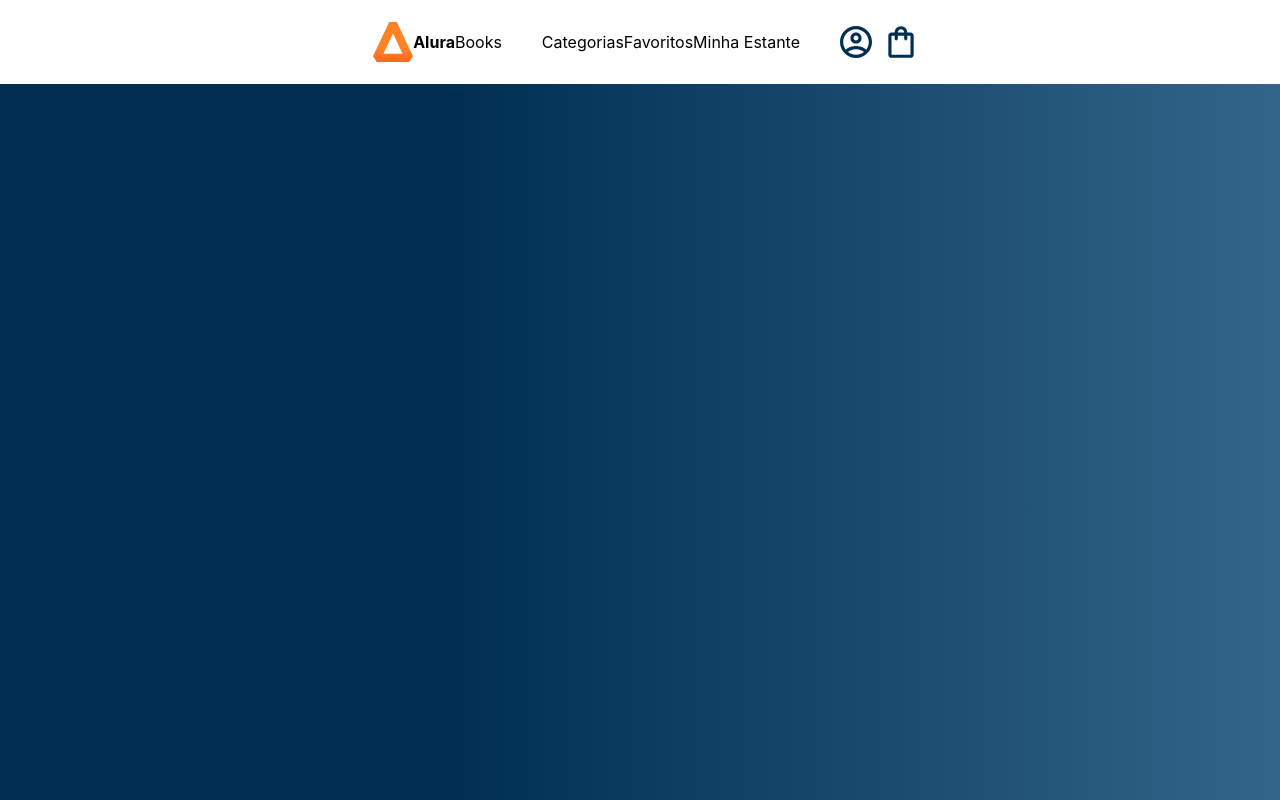
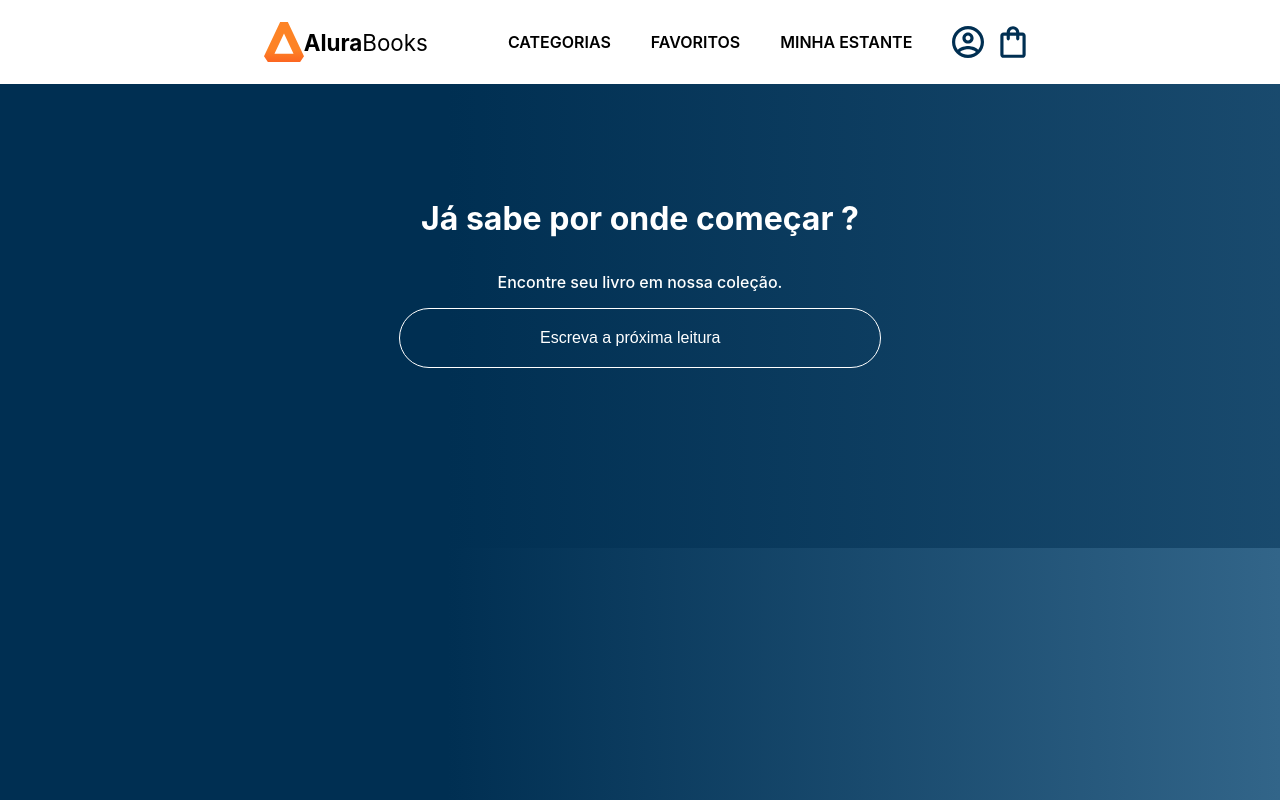
Before and after one commit to brunoidalgo/alura-books-react, a React (Create React App) app: page / in a window 1280 px wide. Built offline with nearby package versions, Linux system fonts and the light colour scheme.

Commit message:
Issue: Adicionando Lookup de Busca

```diff
--- a/src/App.js
+++ b/src/App.js
@@ -1,21 +1,19 @@
 import Header from './components/Header';
+import Search from './components/Search';
 import styled from 'styled-components';
 
 const AppContainer = styled.div`
     width: 100vw;
     height: 100vh;
     background-image: linear-gradient(90deg, #002F52 35%, #326589);
-
-  li {
-    list-style: none;
-  }
-`
+`;
 
 
 export default function App() {
   return (
     <AppContainer>
       <Header/>
+      <Search/>
     </AppContainer>
   );
 }
--- a/src/components/Header/index.js
+++ b/src/components/Header/index.js
@@ -13,6 +13,7 @@ const HeaderContainer = styled.header`
 
 const LogoContainer = styled.div`
     display: flex;
+    font-size:1.4em;
 `;
 
 const LogoImg = styled.img`
@@ -22,6 +23,12 @@ const LogoImg = styled.img`
 
 const Opcoes = styled.ul`
     display:flex;
+`;
+
+const Opcao = styled.ul`
+    text-transform: uppercase;
+    cursor: pointer;
+    font-weight: 600;
 `;
 
 const Icone = styled.li`
@@ -56,9 +63,9 @@ export default function Header() {
             <Opcoes>
                 {textOptions.map((text) => {
                     return (
-                    <li className='option'>
+                    <Opcao>
                         <p>{text}</p>
-                    </li>
+                    </Opcao>
                     )
                     })}
             </Opcoes>
--- /dev/null
+++ b/src/components/Input/index.js
@@ -0,0 +1,21 @@
+import styled from "styled-components";
+
+
+const Input = styled.input`
+    border: 1px solid #FFF;
+    background: transparent;
+    border: 1px solid #FFF;
+    padding: 20px 140px;
+    border-radius: 50px;
+    width: 200px;
+    color: #FFF;
+    font-size: 16px;
+    margin-bottom: 10px;
+
+    &::placeholder {
+                color: #FFF;
+                font-size: 16px;
+    }
+`;
+
+export default Input;
--- /dev/null
+++ b/src/components/Search/index.js
@@ -0,0 +1,36 @@
+import Input from "../Input";
+import styled from "styled-components";
+import { useState } from "react";
+
+const Title = styled.h1`
+    font-size: 2em;
+`;
+
+const Subtitle = styled.p`
+    font-size: 1em;
+    font-weight: 500;
+    padding: .5em 1.5em 0;
+`;
+
+const SearchContainer = styled.section`
+    background-image: linear-gradient(90deg, #002F52 35%, #326589 165%);
+    color: #ffffff;
+    text-align:center;
+    padding: 5.5em 0;
+    width: 100%;
+    height: 18em;
+`;
+
+export default function Search() {
+    const [textWrite, setTextWrite] = useState('');
+
+    return (
+        <SearchContainer>
+            <Title>Já sabe por onde começar ?</Title>
+            <Subtitle>Encontre seu livro em nossa coleção.</Subtitle>
+            <Input
+            placeholder="Escreva a próxima leitura"
+            onBlur={event => setTextWrite(event.target.value)}/>
+        </SearchContainer>
+    )
+};
--- a/src/index.css
+++ /dev/null
@@ -1,13 +0,0 @@
-body {
-  margin: 0;
-  font-family: -apple-system, BlinkMacSystemFont, 'Segoe UI', 'Roboto', 'Oxygen',
-    'Ubuntu', 'Cantarell', 'Fira Sans', 'Droid Sans', 'Helvetica Neue',
-    sans-serif;
-  -webkit-font-smoothing: antialiased;
-  -moz-osx-font-smoothing: grayscale;
-}
-
-code {
-  font-family: source-code-pro, Menlo, Monaco, Consolas, 'Courier New',
-    monospace;
-}
--- a/src/index.js
+++ b/src/index.js
@@ -1,17 +1,37 @@
 import React from 'react';
 import ReactDOM from 'react-dom/client';
-import './index.css';
 import App from './App';
 import reportWebVitals from './reportWebVitals';
+import { createGlobalStyle } from 'styled-components';
+
+const GlobalStyle = createGlobalStyle`
+body {
+  margin: 0;
+  padding: 0;
+  font-family: -apple-system, BlinkMacSystemFont, 'Segoe UI', 'Roboto', 'Oxygen',
+    'Ubuntu', 'Cantarell', 'Fira Sans', 'Droid Sans', 'Helvetica Neue',
+    sans-serif;
+  -webkit-font-smoothing: antialiased;
+  -moz-osx-font-smoothing: grayscale;
+}
+
+code {
+  font-family: source-code-pro, Menlo, Monaco, Consolas, 'Courier New',
+    monospace;
+}
+
+li {
+    list-style: none;
+}
+`
 
 const root = ReactDOM.createRoot(document.getElementById('root'));
 root.render(
   <React.StrictMode>
+    <GlobalStyle/>
     <App />
   </React.StrictMode>
 );
 
-// If you want to start measuring performance in your app, pass a function
-// to log results (for example: reportWebVitals(console.log))
-// or send to an analytics endpoint. Learn more: https://bit.ly/CRA-vitals
+
 reportWebVitals();
```
